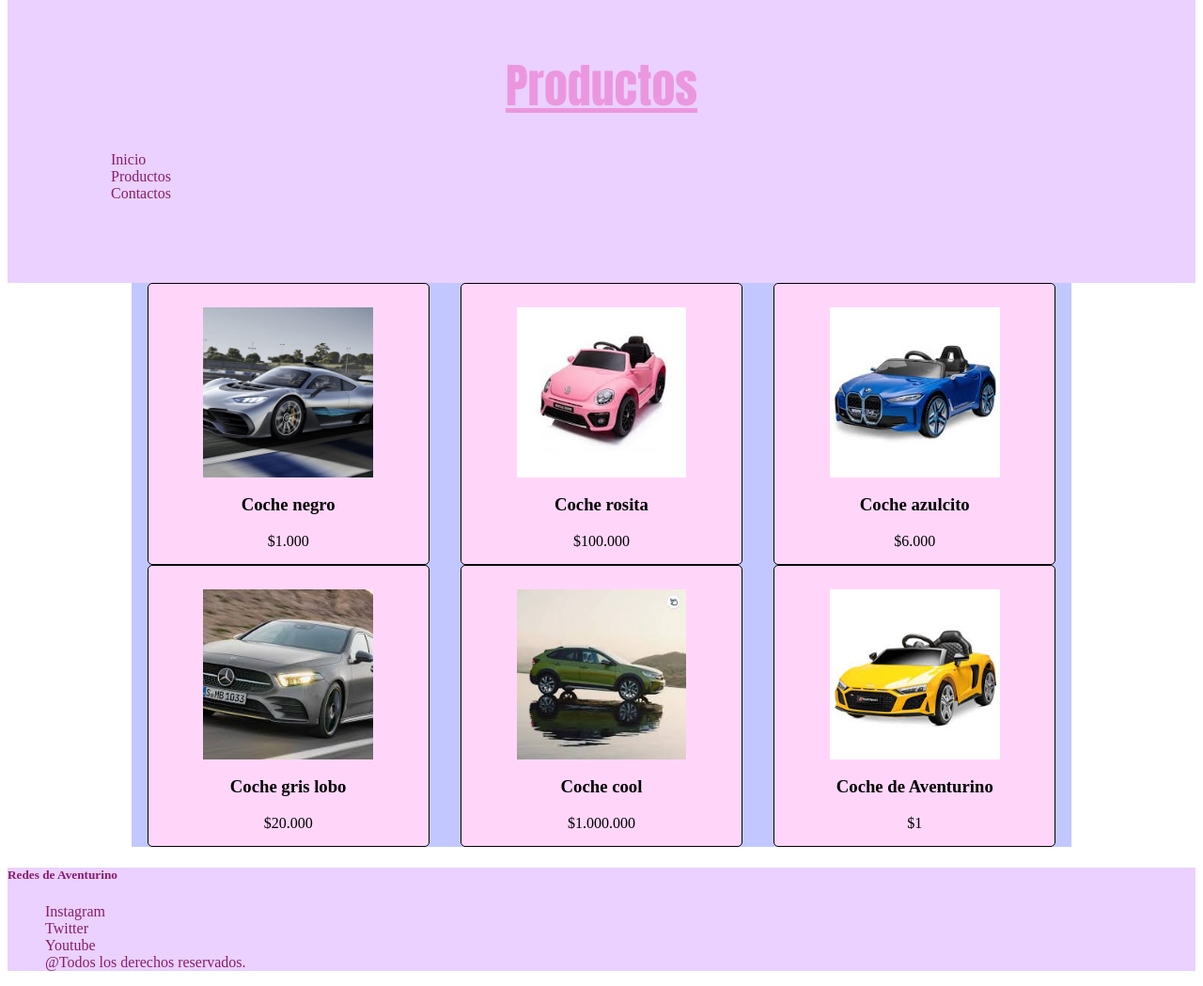
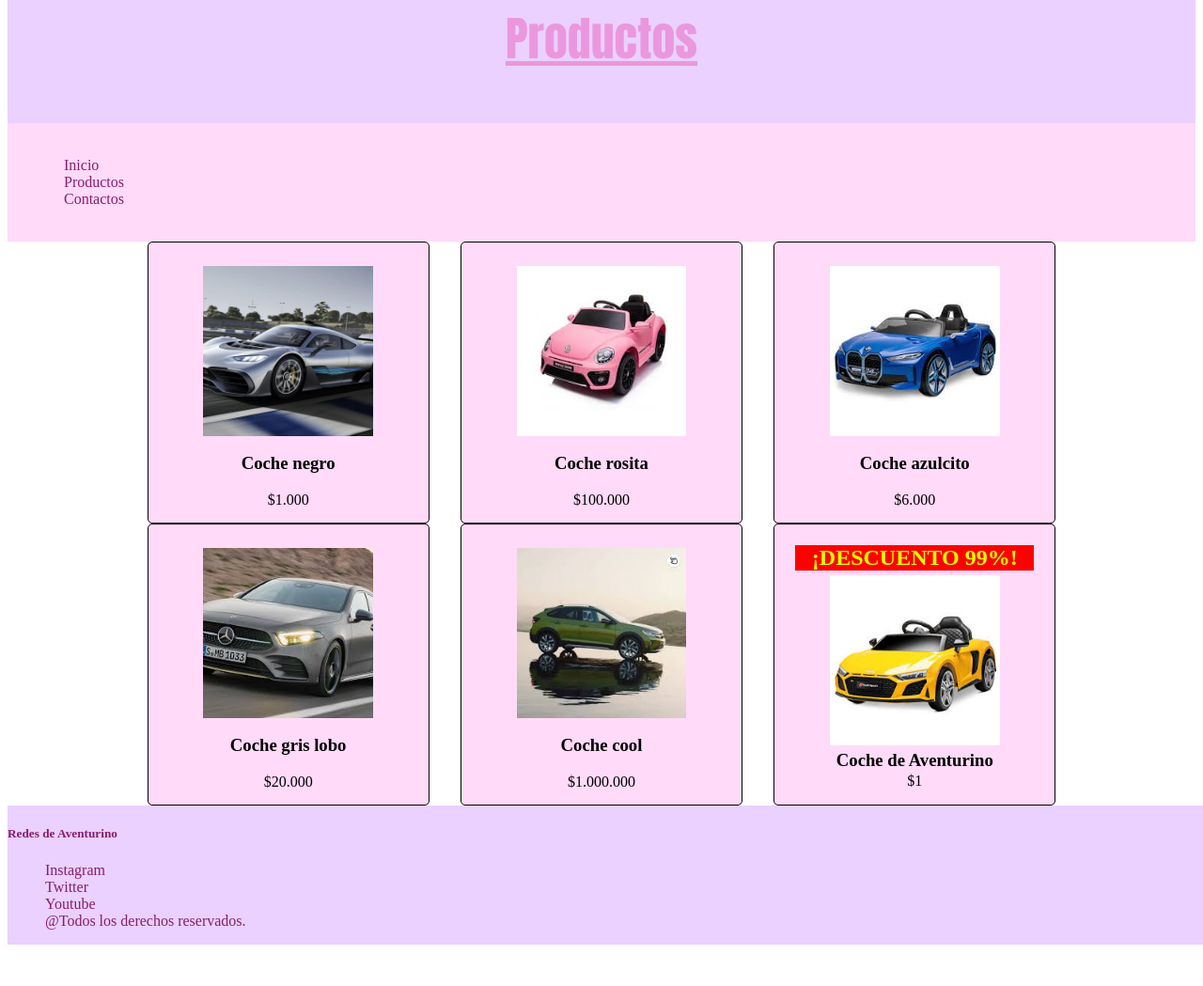
Before and after one commit to Woolfy-ux/Woolfy-ux.github.io, a plain HTML site: page pages/productos.html in a window 1280 px wide. Shown: the part 59-1108 px from the top of the page at 94% size. After the commit the page ends 1064 px from the top, so only its background shows below. Drawn offline with Linux system fonts and the light colour scheme.

Commit message:
Add files via upload

```diff
--- a/css/styles.css
+++ b/css/styles.css
@@ -17,9 +17,9 @@ h1 {
 
 header {
     background-color: rgb(234, 209, 255);
-    position: relative;
-    padding: 70px;
-}
+    color: #fff;
+    padding: 20px;
+    text-align: center; }
 
 
 .color {
@@ -44,6 +44,23 @@ nav ul li {
 
 }
 
+nav {
+    background-color: rgb(255, 218, 249);
+    padding: 20px;
+    position: sticky;
+    top: 0px;
+}
+
+
+footer {
+    background-color: rgb(234, 209, 255);
+    color: rgb(136, 28, 109);
+    position: absolute;
+    bottom: -1;
+    width: 100%;
+}
+
+
 
 .lista {
     list-style: none;
@@ -53,10 +70,7 @@ footer ul li {
     list-style: none;
 }
 
-.footercolor {
-    background-color: rgb(234, 209, 255);
-    color: rgb(136, 28, 109);
-}
+
 
 .fondoColor {
     background-color: rgb(193, 163, 201);
@@ -65,9 +79,9 @@ footer ul li {
 .box {
     width: 400px;
     height: 300px;
-    background-color:rgb(255, 214, 250);
+    background-color:rgb(255, 218, 249);
     margin-bottom: 0 auto;
-    border: solid rgb(92, 64, 41) 5px;
+    border: solid rgb(92, 41, 41) 5px;
     padding: 5px;
 }
 
@@ -117,6 +131,18 @@ footer ul li {
 
 }
 
+.cardp {
+    margin: 2px;
+}
+
+
+
+.oferta {
+    color: rgb(217, 255, 0);
+    background-color: red;
+}
+
+
 .card-title {
     text-align: center;
 }
@@ -124,7 +150,6 @@ footer ul li {
 
 .contenedorPadre {
     max-width: 1000px;
-    background-color:rgb(195, 199, 255);
     display: flex;
     flex-wrap: wrap;
     margin: 0 auto ;
@@ -197,4 +222,6 @@ nav a:hover {
         display: block;
         width: 65%;
         margin: 5px auto;   }
+
+
 }
--- a/pages/productos.html
+++ b/pages/productos.html
@@ -13,6 +13,8 @@
 
     <header>
         <h1>Productos</h1>
+    </header>
+
     <nav>
         <ul>
             <li><a href="../index.html">Inicio</a></li> <!-- dos puntos para salir de la carpeta de pages-->
@@ -20,7 +22,6 @@
             <li><a href="./contactos.html">Contactos</a></li>
         </ul>
     </nav>
-    </header>
 
     <main>
 
@@ -80,9 +81,10 @@
 
 
                 <div class="box card origi">
+                    <h2 class="cardp oferta">¡DESCUENTO 99%!</h2>
                     <img class="card-img" src="../img/coche6.jpeg" alt="">
-                    <h3 class="card-title">Coche de Aventurino</h3>
-                    <p>$1</p>
+                    <h3 class="card-title cardp">Coche de Aventurino</h3>
+                    <p class="cardp">$1</p>
                 </div>
 
 
```
Also changed, not shown: index.html (+21 -22 lines), pages/contactos.html (+2 -1 lines). Lines whose indentation alone changed are shown as unchanged.
